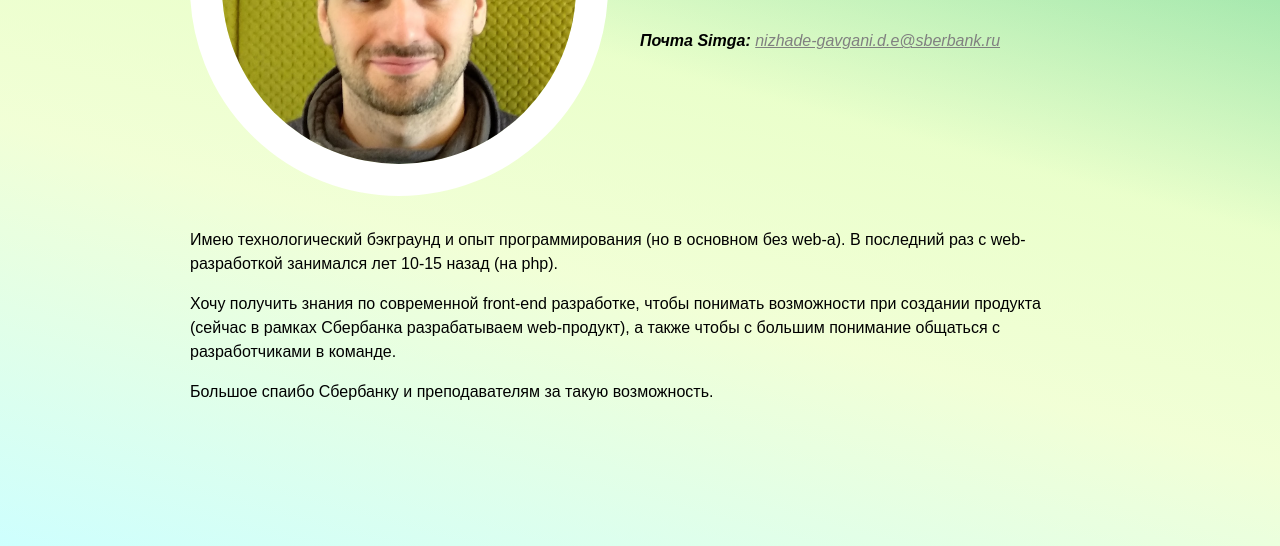
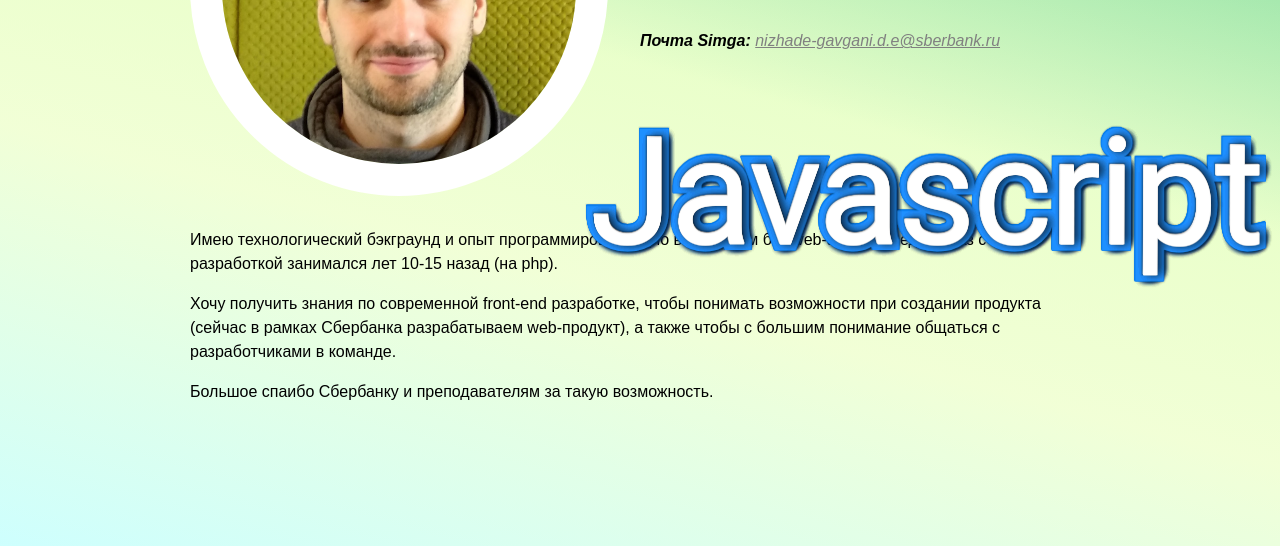
Before and after one commit to Bakivh/js_react_class, a plain HTML site: page index.html in a window 1280 px wide. Shown: the part 254-800 px from the top of the page. Drawn offline with Linux system fonts and the light colour scheme.

Commit message:
добавил анимацию

```diff
--- a/index.html
+++ b/index.html
@@ -43,6 +43,28 @@
 				</p>
 			</div>
 
+			<div class="stage">
+				<div class="layer"></div>
+				<div class="layer"></div>
+				<div class="layer"></div>
+				<div class="layer"></div>
+				<div class="layer"></div>
+				<div class="layer"></div>
+				<div class="layer"></div>
+				<div class="layer"></div>
+				<div class="layer"></div>
+				<div class="layer"></div>
+				<div class="layer"></div>
+				<div class="layer"></div>
+				<div class="layer"></div>
+				<div class="layer"></div>
+				<div class="layer"></div>
+				<div class="layer"></div>
+				<div class="layer"></div>
+				<div class="layer"></div>
+				<div class="layer"></div>
+				<div class="layer"></div>
+			</div>
 		</div>
 	</body>
 </html>
--- a/style.css
+++ b/style.css
@@ -73,3 +73,155 @@ html {
 .paragraph_last {
 	margin-bottom: 3rem;
 }
+
+
+
+@import url("//fonts.googleapis.com/css?family=Pacifico&text=Pure");
+@import url("//fonts.googleapis.com/css?family=Roboto:700&text=css");
+@import url("//fonts.googleapis.com/css?family=Kaushan+Script&text=!");
+
+
+.stage {
+  height: 100px;
+  width: 100px;
+  margin: auto;
+  position: absolute;
+  top: 0;
+  right: 0;
+  bottom: 0;
+  left: 0;
+  perspective: 9999px;
+  transform-style: preserve-3d;
+}
+
+.layer {
+  width: 100%;
+  height: 100%;
+  position: absolute;
+  transform-style: preserve-3d;
+  animation: a_a 5s infinite alternate ease-in-out -7.5s;
+  animation-fill-mode: forwards;
+  transform: rotateY(40deg) rotateX(33deg) translateZ(0);
+}
+
+.layer:after {
+  font: 150px/0.65 "Pacifico", "Kaushan Script", Futura, "Roboto", "Trebuchet MS", Helvetica, sans-serif;
+  content: "Javascript";
+  white-space: pre;
+  text-align: center;
+  height: 100%;
+  width: 100%;
+  position: absolute;
+  top: 50px;
+  color: whitesmoke;
+  letter-spacing: -2px;
+  text-shadow: 4px 0 10px rgba(0, 0, 0, 0.13);
+}
+
+.layer:nth-child(1):after {
+  transform: translateZ(0px);
+}
+
+.layer:nth-child(2):after {
+  transform: translateZ(-1.5px);
+}
+
+.layer:nth-child(3):after {
+  transform: translateZ(-3px);
+}
+
+.layer:nth-child(4):after {
+  transform: translateZ(-4.5px);
+}
+
+.layer:nth-child(5):after {
+  transform: translateZ(-6px);
+}
+
+.layer:nth-child(6):after {
+  transform: translateZ(-7.5px);
+}
+
+.layer:nth-child(7):after {
+  transform: translateZ(-9px);
+}
+
+.layer:nth-child(8):after {
+  transform: translateZ(-10.5px);
+}
+
+.layer:nth-child(9):after {
+  transform: translateZ(-12px);
+}
+
+.layer:nth-child(10):after {
+  transform: translateZ(-13.5px);
+}
+
+.layer:nth-child(11):after {
+  transform: translateZ(-15px);
+}
+
+.layer:nth-child(12):after {
+  transform: translateZ(-16.5px);
+}
+
+.layer:nth-child(13):after {
+  transform: translateZ(-18px);
+}
+
+.layer:nth-child(14):after {
+  transform: translateZ(-19.5px);
+}
+
+.layer:nth-child(15):after {
+  transform: translateZ(-21px);
+}
+
+.layer:nth-child(16):after {
+  transform: translateZ(-22.5px);
+}
+
+.layer:nth-child(17):after {
+  transform: translateZ(-24px);
+}
+
+.layer:nth-child(18):after {
+  transform: translateZ(-25.5px);
+}
+
+.layer:nth-child(19):after {
+  transform: translateZ(-27px);
+}
+
+.layer:nth-child(20):after {
+  transform: translateZ(-28.5px);
+}
+
+.layer:nth-child(n+10):after {
+  -webkit-text-stroke: 3px rgba(0, 0, 0, 0.25);
+}
+
+.layer:nth-child(n+11):after {
+  -webkit-text-stroke: 15px dodgerblue;
+  text-shadow: 6px 0 6px #00366b, 5px 5px 5px #002951, 0 6px 6px #00366b;
+}
+
+.layer:nth-child(n+12):after {
+  -webkit-text-stroke: 15px #0077ea;
+}
+
+.layer:last-child:after {
+  -webkit-text-stroke: 17px rgba(0, 0, 0, 0.1);
+}
+
+.layer:first-child:after {
+  color: #fff;
+  text-shadow: none;
+}
+
+@keyframes a_a {
+  100% {
+    transform: rotateY(-40deg) rotateX(-43deg);
+  }
+}
```
